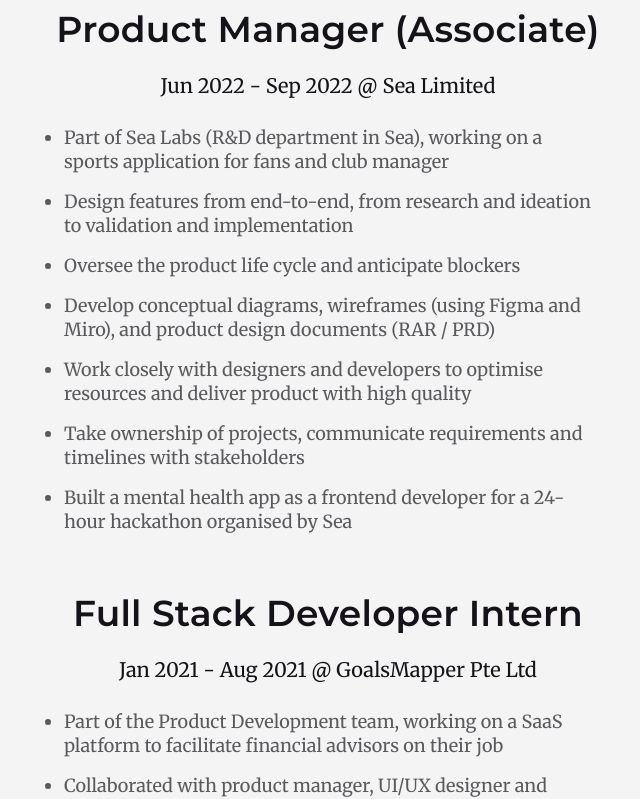
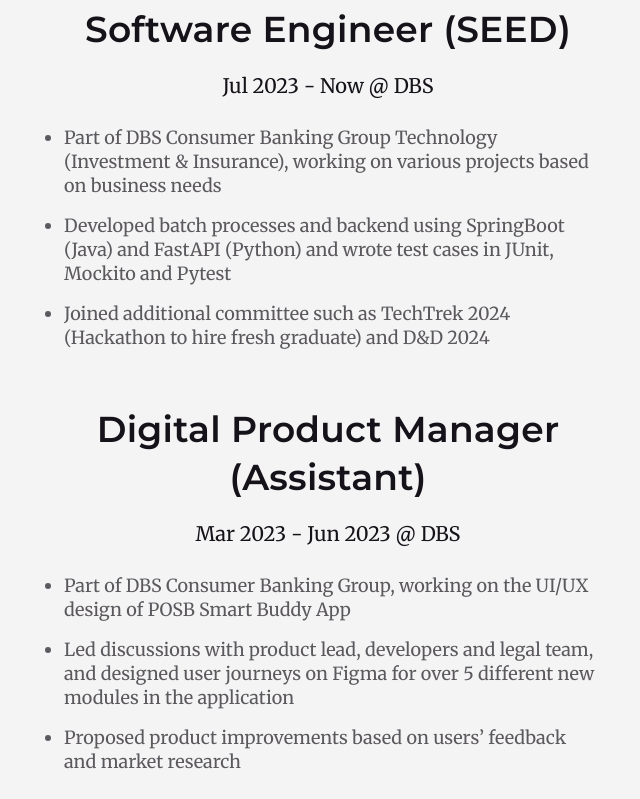
Before and after one commit to michelleykw/michelle, a React (Create React App) app: page /michelle/about in a window 1280 px wide. Shown: the part 1280-2079 px from the top of the page, without its empty margins (312-952 px from the left). Built offline with nearby package versions, Linux system fonts and the light colour scheme.

Commit message:
Updated year and information

```diff
--- a/src/components/Footer.jsx
+++ b/src/components/Footer.jsx
@@ -45,6 +45,11 @@
         };
     }, []);
 
+    const getCurrentYear = () => {
+        const d = new Date();
+        return d.getFullYear();
+    }
+
     return (
         <AppBar position="static" className={classes.appBar} id="footer">
             <Toolbar className={`${classes.socialMediaBar} ${classes.toolBar}`}>
@@ -56,7 +61,7 @@
             </Toolbar>
             <Toolbar className={classes.toolBar}>
               <Typography variant="body1" color="inherit">
-                © 2022 by Michelle Yong;
+                © {getCurrentYear()} by Michelle Yong;
               </Typography>
             </Toolbar>
         </AppBar>
--- a/src/pages/About.jsx
+++ b/src/pages/About.jsx
@@ -255,7 +255,7 @@
                     {name}
                 </Typography>
                 <Typography variant="subtitle1" className={`${classes.textAlignCenter} ${atLeastMediumScreen ? classes.mb3 : classes.mb2}`}>
-                    {`${duration} @ ${company}`}
+                    {duration}{company != null && ' @ ' + company}
                 </Typography>
                 <ul className={`${classes.ul} ${atLeastMediumScreen ? classes.mb5 : classes.mb3}`}>
                     {desc.map(item => <li className={classes.li}>{item}</li>)}
--- a/src/resources/constants.jsx
+++ b/src/resources/constants.jsx
@@ -47,24 +47,24 @@
         desc: 'Designed UI for a financial platform for learning and investment, with the aim to help women in improving financial literacy',
         imageHref: [ava]
     },
-    {
-        category: categories.FE,
-        isHighlight: true,
-        name: 'Advice Generator',
-        duration: 'Dec 2022',
-        desc: 'Responsive random advice generator through API integration and developed using VueJS, HTML and CSS, where users can generate new advice by rolling the dice',
-        imageHref: [advice_generator],
-        githubUrl: 'https://github.com/michelleykw/vue-advice-generator'
-    },
-    {
-        category: categories.FE,
-        isHighlight: true,
-        name: 'Simple Task Tracker',
-        duration: 'Dec 2022',
-        desc: 'Task tracker developed using VueJS, HTML and CSS, where users can add, delete and highlight tasks',
-        imageHref: [task_tracker],
-        githubUrl: 'https://github.com/michelleykw/vue-task-tracker'
-    },
+    // {
+    //     category: categories.FE,
+    //     isHighlight: true,
+    //     name: 'Advice Generator',
+    //     duration: 'Dec 2022',
+    //     desc: 'Responsive random advice generator through API integration and developed using VueJS, HTML and CSS, where users can generate new advice by rolling the dice',
+    //     imageHref: [advice_generator],
+    //     githubUrl: 'https://github.com/michelleykw/vue-advice-generator'
+    // },
+    // {
+    //     category: categories.FE,
+    //     isHighlight: true,
+    //     name: 'Simple Task Tracker',
+    //     duration: 'Dec 2022',
+    //     desc: 'Task tracker developed using VueJS, HTML and CSS, where users can add, delete and highlight tasks',
+    //     imageHref: [task_tracker],
+    //     githubUrl: 'https://github.com/michelleykw/vue-task-tracker'
+    // },
     {
         category: categories.UIUX,
         isHighlight: true,
@@ -118,16 +118,36 @@
 
 export const experiences = [
     {
+        name: "Software Engineer (SEED)",
+        duration: "Jul 2023 - Now",
+        company: "DBS",
+        desc: [
+            "Part of DBS Consumer Banking Group Technology (Investment & Insurance), working on various projects based on business needs",
+            "Developed batch processes and backend using SpringBoot (Java) and FastAPI (Python) and wrote test cases in JUnit, Mockito and Pytest",
+            "Joined additional committee such as TechTrek 2024 (Hackathon to hire fresh graduate) and D&D 2024"
+        ]
+    },
+    {
+        name: "Digital Product Manager (Assistant)",
+        duration: "Mar 2023 - Jun 2023",
+        company: "DBS",
+        desc: [
+            "Part of DBS Consumer Banking Group, working on the UI/UX design of POSB Smart Buddy App",
+            "Led discussions with product lead, developers and legal team, and designed user journeys on Figma for over 5 different new modules in the application",
+            "Proposed product improvements based on users’ feedback and market research"
+        ]
+    },
+    {
         name: "Product Manager (Associate)",
         duration: "Jun 2022 - Sep 2022",
         company: "Sea Limited",
         desc: [
             "Part of Sea Labs (R&D department in Sea), working on a sports application for fans and club manager",
-            "Design features from end-to-end, from research and ideation to validation and implementation",
-            "Oversee the product life cycle and anticipate blockers",
-            "Develop conceptual diagrams, wireframes (using Figma and Miro), and product design documents (RAR / PRD)",
-            "Work closely with designers and developers to optimise resources and deliver product with high quality",
-            "Take ownership of projects, communicate requirements and timelines with stakeholders",
+            "Designed features from end-to-end, from research and ideation to validation and implementation",
+            "Oversaw the product life cycle and anticipate blockers",
+            "Developed conceptual diagrams, wireframes (using Figma and Miro), and product design documents (RAR / PRD)",
+            "Worked closely with designers and developers to optimise resources and deliver product with high quality",
+            "Took ownership of projects, communicate requirements and timelines with stakeholders",
             "Built a mental health app as a frontend developer for a 24-hour hackathon organised by Sea"
         ]
     },
@@ -158,10 +178,10 @@
     },
     {
         name: "Part-Time Private Tutor (Secondary)",
-        duration: "Feb 2018 – Oct 2021",
-        company: "SmileTutor Pte Ltd",
+        duration: "Feb 2018 – Oct 2023",
+        company: null,
         desc: [
-            "Tutored 8 students over 3.5 years, with observed improvements of at least 2 grades",
+            "Tutored 10 students, with observed improvements of at least 2 grades for Upper Secondary Mathematics & Science",
             "Evaluated student’s progress and discussed with parents on how to work on their weaknesses",
             "Prepared educational materials, assigned homework and corrected assignments"
         ]
@@ -192,9 +212,9 @@
 
 export const expertise = 'Web Design and Development, Product Management, UI/UX Design, Front End Development, Project Management';
 
-export const homeIntroduction = "Hello 👋🏻 I’m Michelle, an aspiring Web Developer and Product Manager. As a recent NUS Computer Science graduate, I enjoy working on software products, providing value to users and improving their overall user experience. See my profile for more information on my past experiences in Sea Labs, GoalsMapper and Love, Bonito!";
+export const homeIntroduction = "Hello 👋🏻 I’m Michelle, a Developer and Product Manager. I enjoy working on software products, providing value to users and improving their overall user experience. See my profile for more information on my experiences in DBS, Sea Labs, LoveBonito, etc!";
 
-export const aboutIntroduction = "Hello there, nice to meet you! This is Michelle, a Web Developer and Product Manager in the tech industry. I had recently graduated from NUS with a Bachelor of Computing in Computer Science (Honours) and minor in Management. Back when I was on the NOC Singapore program, I discovered my passion in understanding the needs of people and coming up with tech solutions to address them. Product, Design, Development and Analysis drive my purpose in life ♡";
+export const aboutIntroduction = "Hello there, nice to meet you! This is Michelle, a Developer and Product Manager in the tech industry. I had recently graduated from NUS with a Bachelor of Computing in Computer Science (Honours) and minor in Management. Back when I was on the NOC Singapore program, I discovered my passion in understanding the needs of people and coming up with tech solutions to address them. Product, Design, Development and Analysis drive my purpose in life ♡";
 
 export const aboutIntroduction2 = "In my free time, I like to play badminton with my peers! I enjoy travelling and here is a photo of me back in Germany. Would love to connect through LinkedIn to chat more :)";
 
@@ -235,7 +255,7 @@
     },
     {
         name: 'UI/UX Design',
-        toolList: ['Figma', 'FluidUI', 'Balsamiq', 'WordPress', 'Wix', 'Canva', 'Adobe Illustrator']
+        toolList: ['Figma', 'FluidUI', 'Balsamiq', 'WordPress', 'Canva']
     },
     {
         name: 'Project Management',
@@ -243,7 +263,7 @@
     },
     {
         name: 'Programming Languages',
-        toolList: ['JavaScript', 'Python', 'HTML', 'CSS'] // 'Java', 'Swift', 'C', 'C++', 'Solidity'
+        toolList: ['JavaScript', 'Java', 'Python', 'HTML', 'CSS'] // 'Swift', 'C', 'C++', 'Solidity'
     },
     {
         name: 'Web Dev - Frontend',
@@ -251,11 +271,19 @@
     },
     {
         name: 'Web Dev - Backend',
-        toolList: ['Django Python', 'PostgreSQL', 'MongoDB', 'NodeJS']
+        toolList: ['Django Python', 'Python with FastAPI', 'SpringBoot', 'PostgreSQL', 'MongoDB', 'NodeJS']
     },
 ];
 
 export const cca = [
+    // {
+    //     cca: 'TechTrek 2024 (DBS)',
+    //     name: 'Committee Member, Volunteers and Assessors Team',
+    //     duration: 'Aug 2023 - Jan 2024',
+    //     desc: [
+    //         'Recruited over 25 volunteers to join as Table ICs on the day of the hackathon'
+    //     ]
+    // },
     {
         cca: 'NUS ENterprise House (N-House)',
         name: 'Residential Assistant, Marketing Communications',
@@ -263,7 +291,7 @@
         desc: [
             'Organised events to support residents in their entrepreneurial journey, including company visits to various companies such as Shopback and xFers',
             'Counselled undergraduate residents from various background on academic and personal questions',
-            "Led the team for publicity and production projects to publicise N-House events",
+            'Led the team for publicity and production projects to publicise N-House events',
             "Designed posters published on N-House social media for various events from Jan 2021 to May 2022, including N-House’s flagship event - Pitch Night - and 10 Year Anniversary, using Canva and Illustrator",
         ]
     },
```
